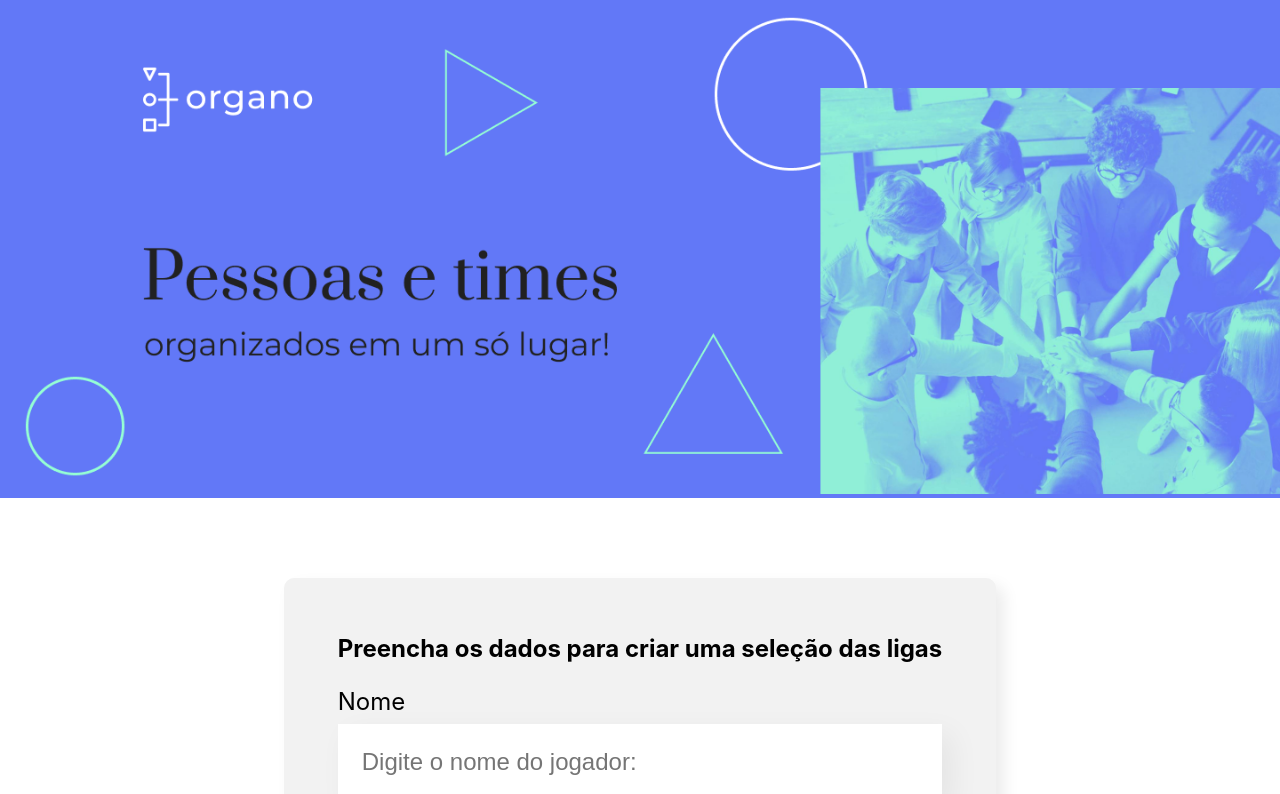
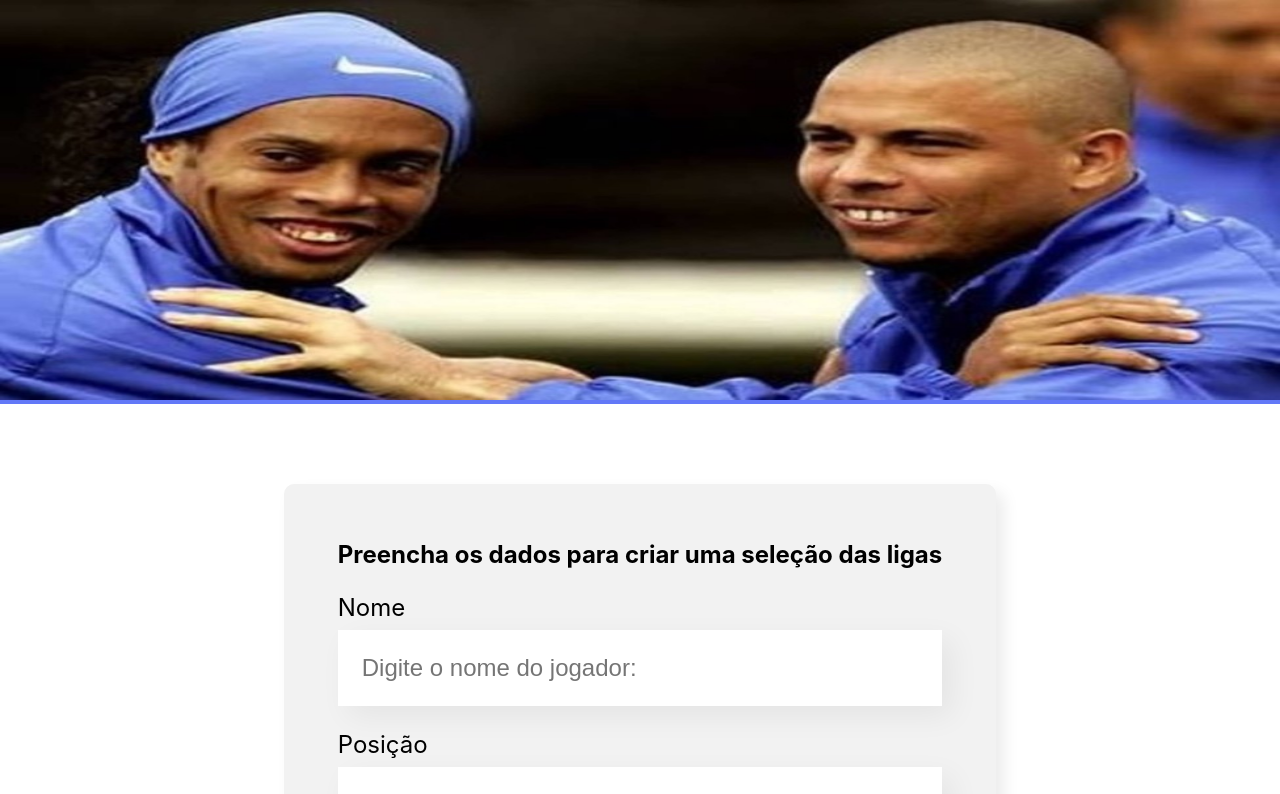
Before and after one commit to EduardoDev94/organo-teams, a React (Create React App) app: page / in a window 1280 px wide. Shown: the top 794 px of the page. Built offline with nearby package versions, Linux system fonts and the light colour scheme.

Commit message:
Atualizando Banner

```diff
--- a/src/components/Banner/Banner.css
+++ b/src/components/Banner/Banner.css
@@ -4,5 +4,6 @@
 
 }
 .banner img {
-    max-width: 100%;
+    width: 100%;
+    height:400px
 }
--- a/src/components/Banner/Banner.js
+++ b/src/components/Banner/Banner.js
@@ -4,7 +4,7 @@ export const Banner = () => {
     //JSX
     return (
         <header className="banner">
-              <img src="/imgs/banner.png" alt="Banner principal da página" />
+              <img src="/imgs/banner.jpg" alt="Banner principal da página" />
         </header>
 
     )
```
Also changed, not shown: public/imgs/banner.jpg (added).
